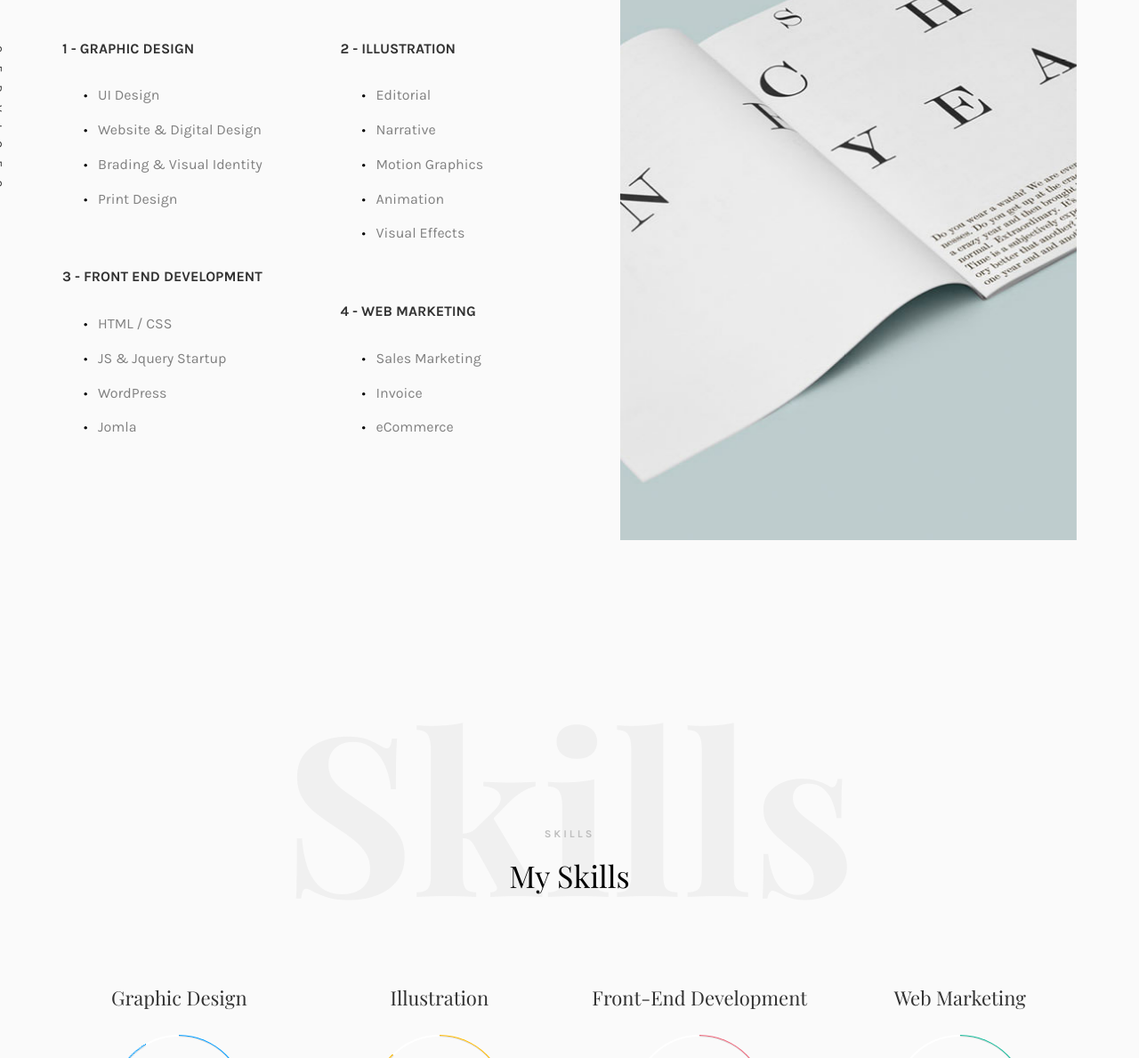
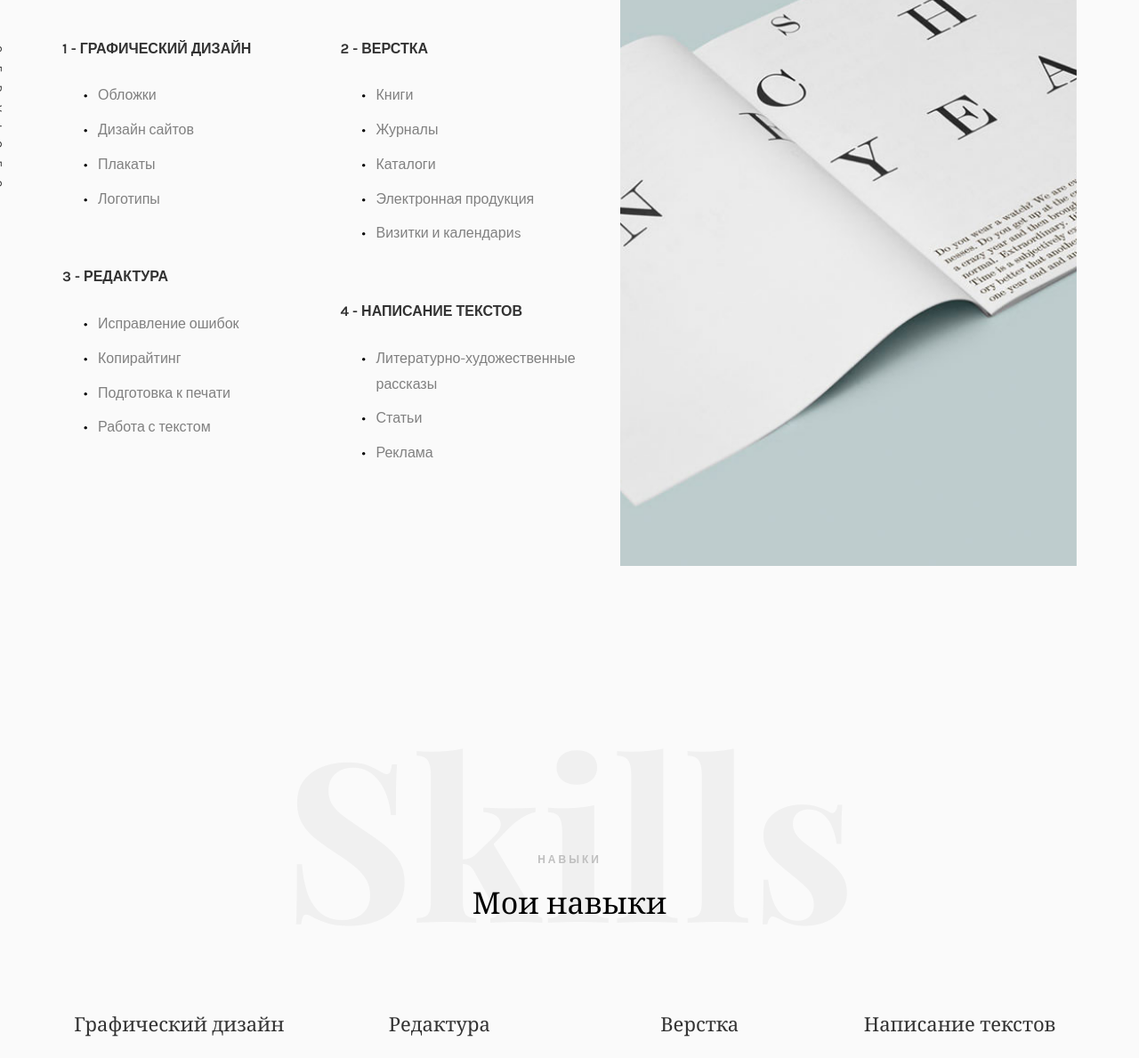
Before and after one commit to riverfortis/resume, a plain HTML site: page services.html in a window 1280 px wide. Shown: the part 345-1534 px from the top of the page at 89% size. Drawn offline with nearby package versions, Linux system fonts and the light colour scheme; files whose address does not match are found by name; a web font is replaced by a local one.

Commit message:
Update services.html

```diff
--- a/services.html
+++ b/services.html
@@ -120,8 +120,8 @@
 							<div class="one-third">
 								<div class="row">
 									<div class="col-md-12 col-md-offset-0 animate-box intro-heading">
-										<span>My Services</span>
-										<h2>Here Are Some of My Skills</h2>
+										<span>Мои Услуги</span>
+										<h2>Вот Что Я Умею</h2>
 									</div>
 								</div>
 								<div class="row">
@@ -132,41 +132,41 @@
 									</div>
 									<div class="col-md-6">
 										<div class="services animate-box">
-											<h3>1 - Graphic Design</h3>
+											<h3>1 - Графический Дизайн</h3>
 											<ul>
-												<li>UI Design</li>
-												<li>Website &amp; Digital Design</li>
-												<li>Brading &amp; Visual Identity</li>
-												<li>Print Design</li>
+												<li>Обложки</li>
+												<li>Дизайн сайтов</li>
+												<li>Плакаты</li>
+												<li>Логотипы</li>
 											</ul>
 										</div>
 										<div class="services animate-box">
-											<h3>3 - Front End Development</h3>
+											<h3>3 - Редактура</h3>
 											<ul>
-												<li>HTML / CSS</li>
-												<li>JS &amp; Jquery Startup</li>
-												<li>WordPress</li>
-												<li>Jomla</li>
+												<li>Исправление ошибок</li>
+												<li>Копирайтинг</li>
+												<li>Подготовка к печати</li>
+												<li>Работа с текстом</li>
 											</ul>
 										</div>
 									</div>
 									<div class="col-md-6">
 										<div class="services animate-box">
-											<h3>2 - Illustration</h3>
+											<h3>2 - Верстка</h3>
 											<ul>
-												<li>Editorial</li>
-												<li>Narrative</li>
-												<li>Motion Graphics</li>
-												<li>Animation</li>
-												<li>Visual Effects</li>
+												<li>Книги</li>
+												<li>Журналы</li>
+												<li>Каталоги</li>
+												<li>Электронная продукция</li>
+												<li>Визитки и календариs</li>
 											</ul>
 										</div>
 										<div class="services animate-box">
-											<h3>4 - Web Marketing</h3>
+											<h3>4 - Написание текстов</h3>
 											<ul>
-												<li>Sales Marketing</li>
-												<li>Invoice</li>
-												<li>eCommerce</li>
+												<li>Литературно-художественные рассказы</li>
+												<li>Статьи</li>
+												<li>Реклама</li>
 											</ul>
 										</div>
 									</div>
@@ -187,13 +187,13 @@
 				</div>
 				<div class="row">
 					<div class="col-md-12 col-md-offset-0 text-center animate-box intro-heading">
-						<span>Skills</span>
-						<h2>My Skills</h2>
+						<span>Навыки</span>
+						<h2>Мои навыки</h2>
 					</div>
 				</div>
 				<div class="row">
 			      <div class="col-md-3 col-sm-6 text-center">
-			      	<h2 class="progress-head">Graphic Design</h2>
+			      	<h2 class="progress-head">Графический дизайн</h2>
 		            <div class="progress blue">
 		                <span class="progress-left">
 		                    <span class="progress-bar"></span>
@@ -206,7 +206,7 @@
 		         </div>
 
 		         <div class="col-md-3 col-sm-6 text-center">
-		         	<h2 class="progress-head">Illustration</h2>
+		         	<h2 class="progress-head">Редактура</h2>
 		            <div class="progress yellow">
 		                <span class="progress-left">
 		                    <span class="progress-bar"></span>
@@ -219,7 +219,7 @@
 		         </div>
 
 		         <div class="col-md-3 col-sm-6 text-center">
-		         	<h2 class="progress-head">Front-End Development</h2>
+		         	<h2 class="progress-head">Верстка</h2>
 		            <div class="progress pink">
 		                <span class="progress-left">
 		                    <span class="progress-bar"></span>
@@ -232,7 +232,7 @@
 		         </div>
 
 		         <div class="col-md-3 col-sm-6 text-center">
-		         	<h2 class="progress-head">Web Marketing</h2>
+		         	<h2 class="progress-head">Написание текстов</h2>
 		            <div class="progress green">
 		                <span class="progress-left">
 		                    <span class="progress-bar"></span>
```
